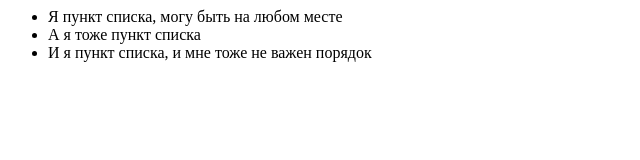
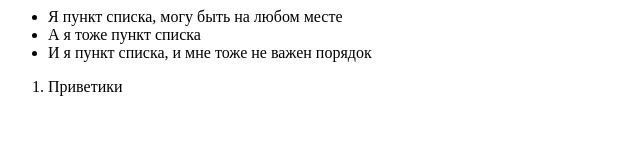
Before and after one commit to LidiaLil/first-project, a plain HTML site: page index.html in a window 1280 px wide. Shown: the full height of the page, 0-640 px from the left. Drawn offline with Linux system fonts and the light colour scheme.

Commit message:
Добавила список

```diff
--- a/index.html
+++ b/index.html
@@ -3,3 +3,6 @@
   <li>А я тоже пункт списка</li>
   <li>И я пункт списка, и мне тоже не важен порядок</li>
 </ul>
+<ol>
+  <li> Приветики</li>
+</ol>
```
